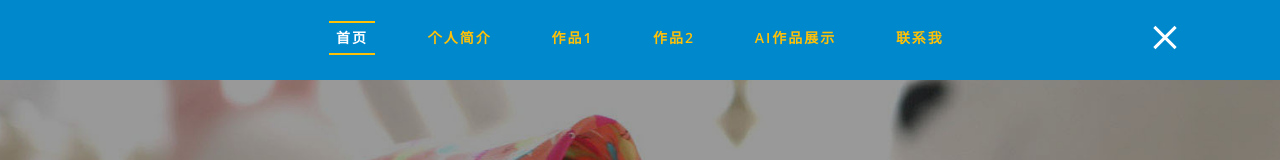
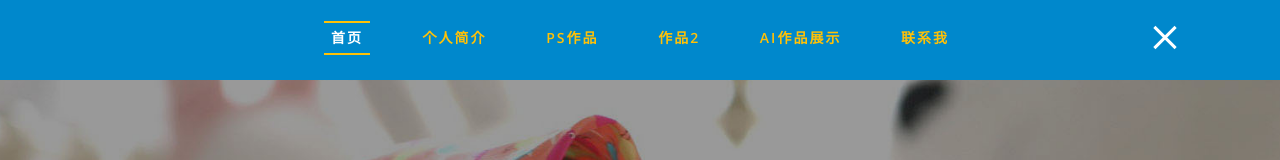
Before and after one commit to chenguihua5/resume, a plain HTML site: page index.html in a window 1280 px wide. Both pictures are taken after a click on the element 1165 px from the left and 32 px from the top of the page. Shown: the top 160 px of the page. Drawn offline with nearby package versions, Linux system fonts and the light colour scheme.

Commit message:
修改index

```diff
--- a/index.html
+++ b/index.html
@@ -45,7 +45,7 @@
 					<ul id="m_nav_list" class="m_nav menu__list">
 						<li class="m_nav_item menu__item menu__item--current" id="m_nav_item_1"> <a href="index.html" class="menu__link"> 首页 </a></li>
 						<li class="m_nav_item menu__item" id="moble_nav_item_2"> <a href="#about" class="menu__link"> 个人简介 </a> </li>
-						<li class="m_nav_item menu__item" id="moble_nav_item_3"> <a href="#services" class="menu__link">作品1</a> </li>
+						<li class="m_nav_item menu__item" id="moble_nav_item_3"> <a href="#services" class="menu__link">ps作品</a> </li>
 						<li class="m_nav_item menu__item" id="moble_nav_item_4"> <a href="#essentials" class="menu__link">作品2  </a> </li>
 						<li class="m_nav_item menu__item" id="moble_nav_item_5"> <a href="#blog" class="menu__link">AI作品展示</a> </li>
 						<li class="m_nav_item menu__item" id="moble_nav_item_6"> <a href="#contact" class="menu__link"> 联系我 </a> </li>
```
